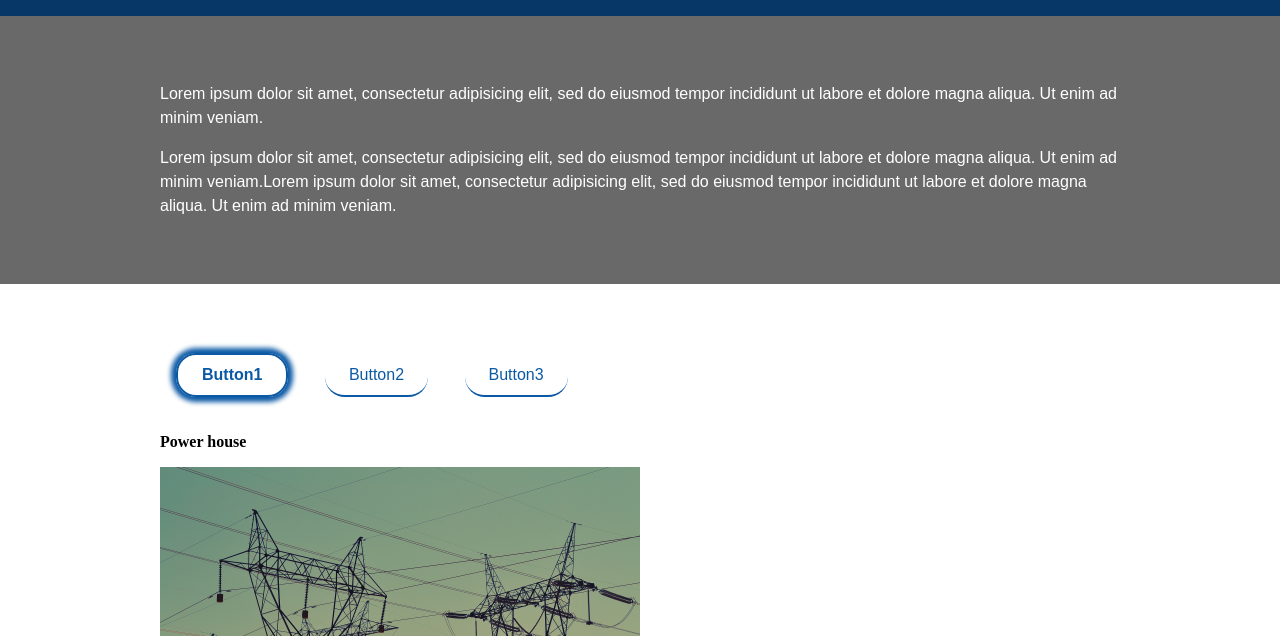
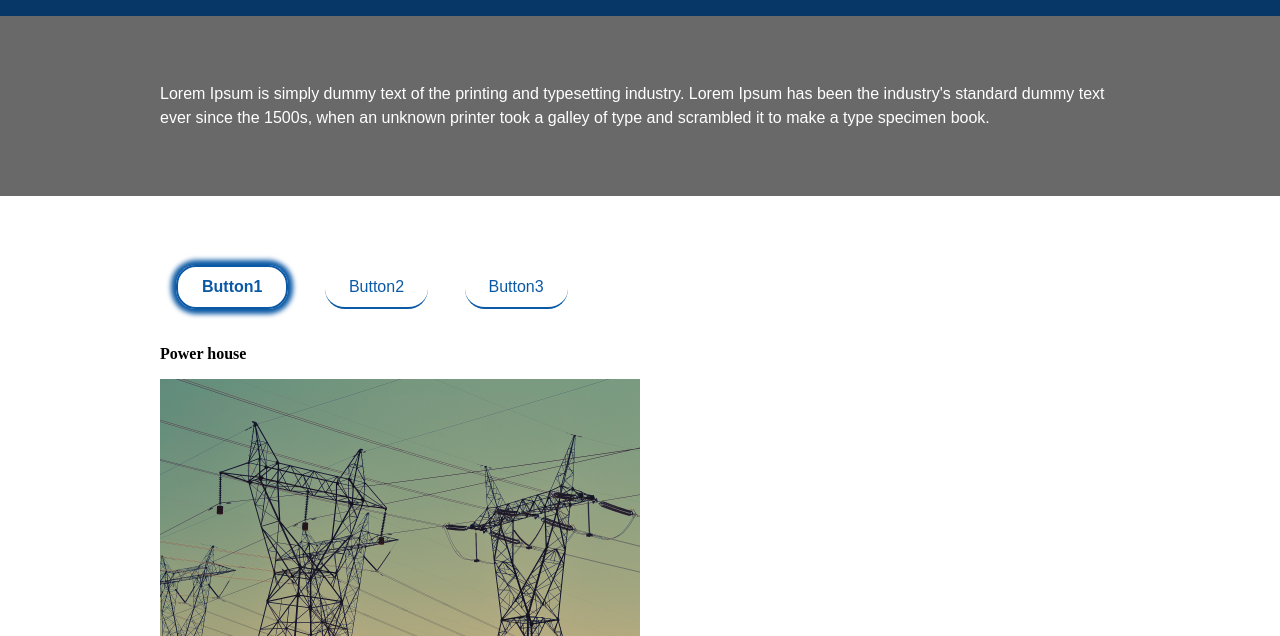
Before and after one commit to musk0005/green-energy, a plain HTML site: page index.html in a window 1280 px wide. Shown: the part 164-800 px from the top of the page. Drawn offline with Linux system fonts and the light colour scheme; a web font is replaced by a local one.

Commit message:
Update index.html

```diff
--- a/index.html
+++ b/index.html
@@ -34,15 +34,9 @@
 	<section id="mast-head">
 		<div class="black">
 			<div class="container">
-			<p>Lorem ipsum dolor sit amet, consectetur adipisicing elit, sed do eiusmod
-
-			tempor incididunt ut labore et dolore magna aliqua. Ut enim ad minim veniam.
-			</p>
-			<p>Lorem ipsum dolor sit amet, consectetur adipisicing elit, sed do eiusmod
-
-			tempor incididunt ut labore et dolore magna aliqua. Ut enim ad minim veniam.Lorem ipsum dolor sit amet, consectetur adipisicing elit, sed do eiusmod
-
-			tempor incididunt ut labore et dolore magna aliqua. Ut enim ad minim veniam.
+			<p>Lorem Ipsum is simply dummy text of the printing and typesetting industry.
+				Lorem Ipsum has been the industry's standard dummy text ever since the 1500s,
+				when an unknown printer took a galley of type and scrambled it to make a type specimen book.
 			</p>
 		</div>
 		</div>
```
